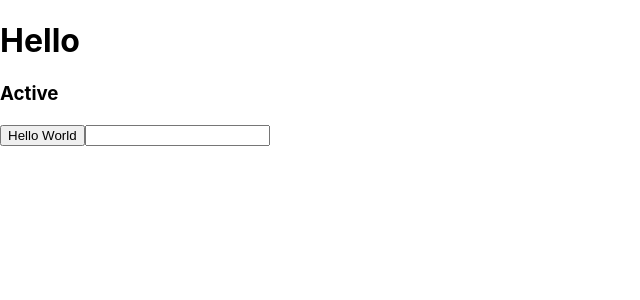
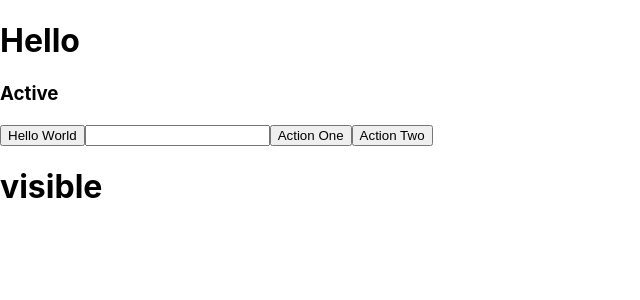
Before and after one commit to polaroidkidd/typescript-intro, a React (Create React App) app: page / in a window 1280 px wide. Shown: the top 300 px of the page, without its empty margins (0-640 px from the left). Built offline with nearby package versions, Linux system fonts and the light colour scheme.

Commit message:
11-useReducer-part-1 completed

```diff
--- a/src/App.tsx
+++ b/src/App.tsx
@@ -3,6 +3,7 @@ import './App.css';
 import { Header } from './components/Header';
 import { Button } from './components/Button';
 import { Input } from './components/Input';
+import { ReducerButtons } from './components/ReducerButtons';
 
 
 const App: React.FC = () => {
@@ -22,6 +23,7 @@ const App: React.FC = () => {
       </Button>
 
       <Input/>
+      <ReducerButtons/>
     </>
   );
 };
--- a/src/components/Input.tsx
+++ b/src/components/Input.tsx
@@ -7,7 +7,7 @@ export const Input = () => {
   // Adding the "!" to the end of "null" declares it as a read-only value (very typical for refs)
   const ref = useRef<HTMLInputElement>(null!);
      // This is equivalent to tbe above null-checks
-  console.log(ref?.current?.value);
+  // console.log(ref?.current?.value);
 
   return (
     <input ref={ref} value={name} onChange={e => setName(e.target.value)}/>
--- /dev/null
+++ b/src/components/ReducerButtons.tsx
@@ -0,0 +1,45 @@
+import React, { useReducer } from 'react';
+
+const initialState: State = {rValue: true};
+
+type State = {
+  rValue: boolean
+}
+
+type Action = {
+  type: string
+  // Optionally define a payload of any type (object, boolean, etc.)
+  // payload: string
+}
+
+
+const reducer = (state: State, action: Action) => {
+  switch (action.type) {
+    case 'one': {
+      return {
+        rValue: true
+      };
+    }
+    case 'two': {
+      return {
+        rValue: false
+      };
+    }
+    // Required in order to tell TS what state should be accepted in the default case.
+    default: {
+      return state;
+    }
+  }
+};
+
+export const ReducerButtons = () => {
+
+  const [state, dispatch] = useReducer(reducer, initialState);
+  return (
+    <>
+      <button onClick={() => dispatch({type: 'one'})}>Action One</button>
+      <button onClick={() => dispatch({type: 'two'})}>Action Two</button>
+      {state?.rValue ? <h1>visible</h1> : 'invisible'}
+    </>
+  );
+};
```
Also changed, not shown: 1 other file (tests, documents, lock files or other folders).
